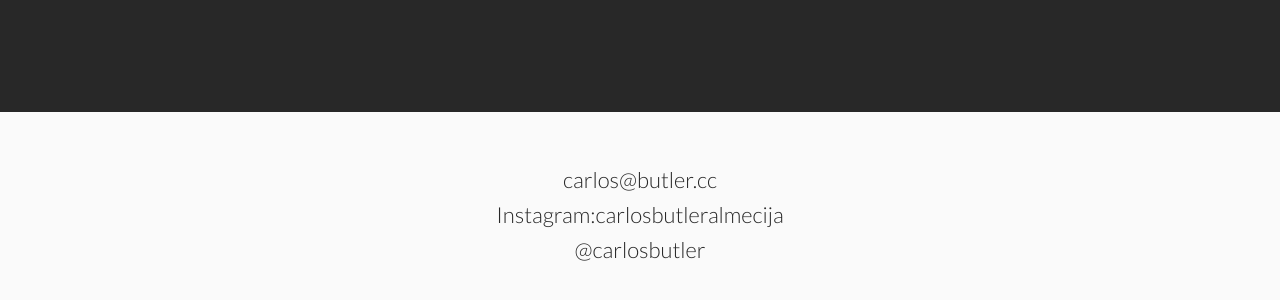
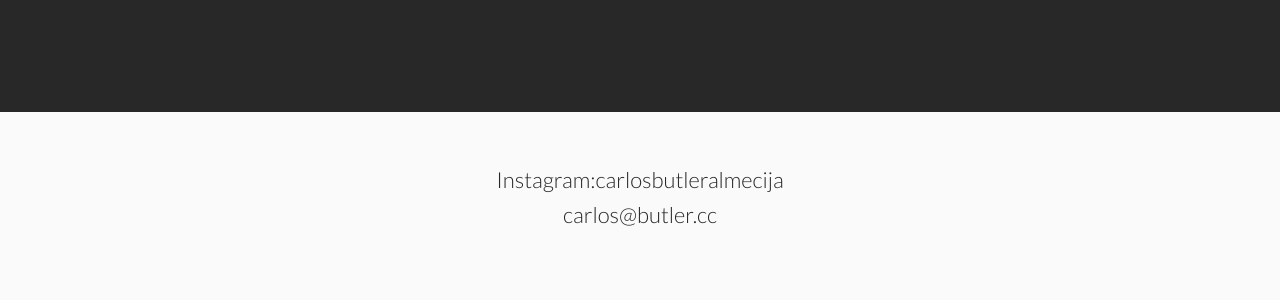
Before and after one commit to cjba7/cjba7.github.io, a plain HTML site: page index.html in a window 1280 px wide. Shown: the part 296-596 px from the top of the page. Drawn offline with Linux system fonts and the light colour scheme.

Commit message:
Removed Twitter link. Rearranged links.

```diff
--- a/index.html
+++ b/index.html
@@ -29,9 +29,8 @@
     </div>
 
     <section>
+      <span><a href="https://instagram.com/carlosbutleralmecija">Instagram:carlosbutleralmecija</a></span>
       <span><a href="mailto:carlos@butler.cc">carlos@butler.cc</a></span>
-      <span><a href="https://instagram.com/carlosbutleralmecija">Instagram:carlosbutleralmecija</a></span>
-      <span><a href="https://twitter.com/carlosbutler">@carlosbutler</a></span>
     </section>
   </body>
 </html>
```
